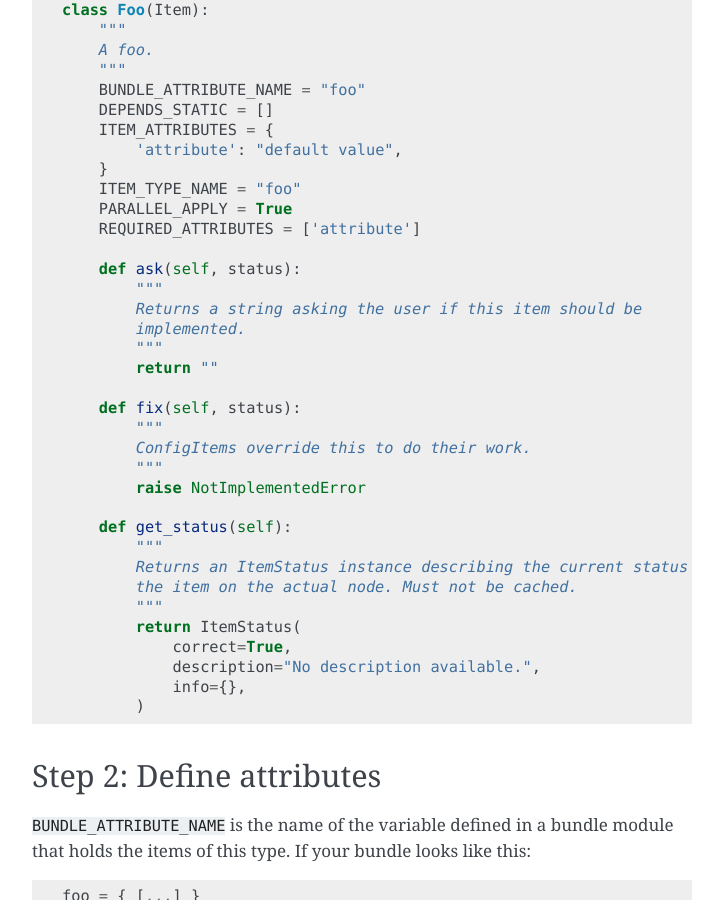
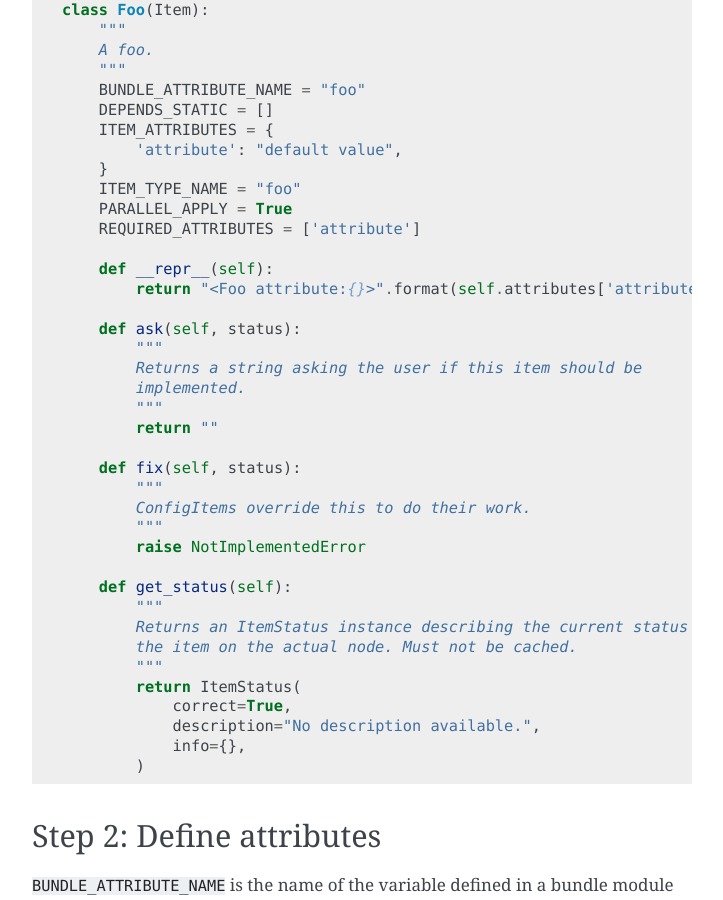
Before and after one commit to bundlewrap/bundlewrap, a Sphinx documentation site: the page built from doc/dev_item.rst, in a window 1280 px wide and 900 px high, scrolled down 307 px. Shown: the whole window, without its empty margins (388-1111 px from the left). Built offline with Sphinx 7.4.7, drawn with Linux system fonts in a browser that asks for light colours.

Commit message:
add __repr__ to new item template

```diff
--- a/doc/dev_item.rst
+++ b/doc/dev_item.rst
@@ -26,6 +26,9 @@ Create a new file called ``/your/blockwart/repo/items/foo.py``. You can use this
         ITEM_TYPE_NAME = "foo"
         PARALLEL_APPLY = True
         REQUIRED_ATTRIBUTES = ['attribute']
+
+        def __repr__(self):
+            return "<Foo attribute:{}>".format(self.attributes['attribute'])
 
         def ask(self, status):
             """
```
